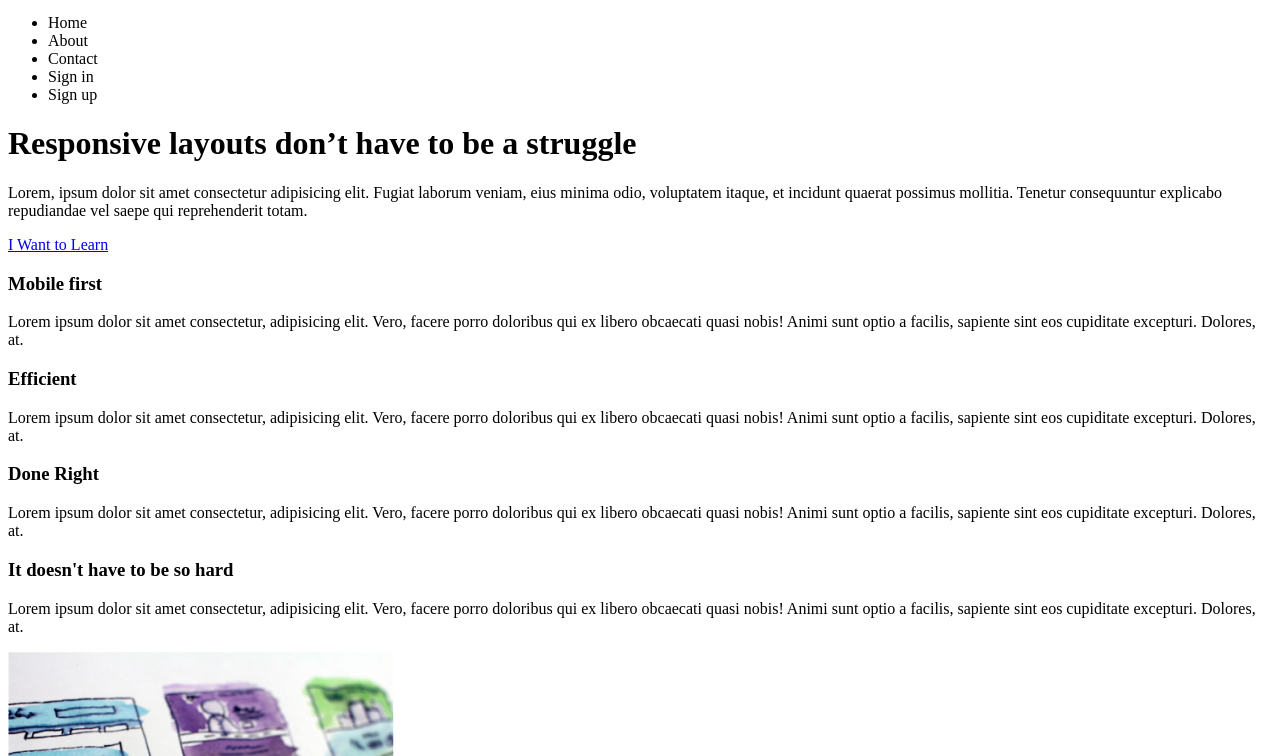
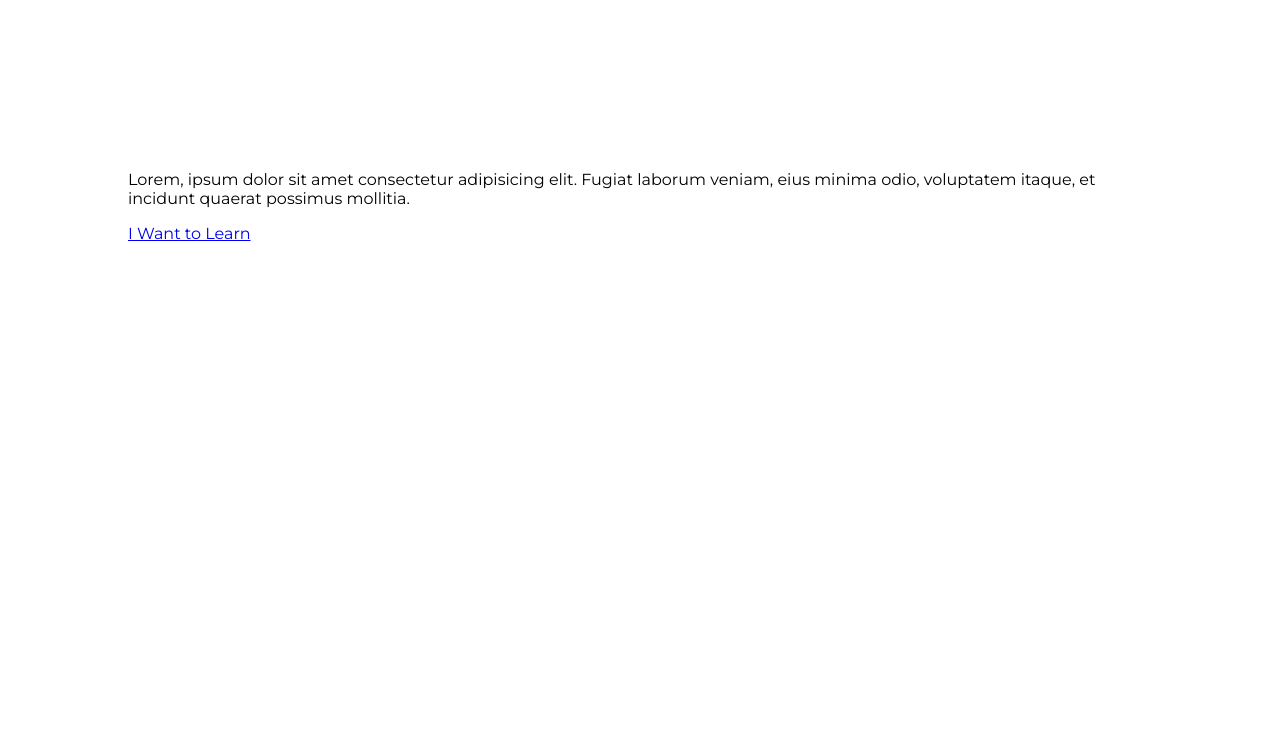
Before and after one commit to eytienne87/responsive-layouts-course, a plain HTML site: page final-challenge/index.html in a window 1280 px wide. Shown: the part 44-800 px from the top of the page. Drawn offline with nearby package versions, Linux system fonts and the light colour scheme.

Commit message:
implemented typography for my h1 in hero section and container class

```diff
--- a/final-challenge/index.html
+++ b/final-challenge/index.html
@@ -5,9 +5,13 @@
   <meta http-equiv="X-UA-Compatible" content="IE=edge">
   <meta name="viewport" content="width=device-width, initial-scale=1.0">
   <title>final challenge</title>
+  <link rel="preconnect" href="https://fonts.googleapis.com">
+  <link rel="preconnect" href="https://fonts.gstatic.com" crossorigin>
+  <link href="https://fonts.googleapis.com/css2?family=Montserrat&family=Oswald:wght@700&display=swap" rel="stylesheet">
+  <link rel="stylesheet" href="style.css">
 </head>
 <body>
-  <div class="header">
+  <!-- <div class="header">
     <a href="#">
       <img src="../nav-challenge (1)/img/logo.svg" alt="conquering responsive layouts">
     </a>
@@ -20,18 +24,18 @@
         <li>Sign up</li>
       </ul>
     </nav>
-  </div>
+  </div> -->
 
   <div class="hero">
     <div class="container">
       <h1>Responsive layouts don’t have to be a struggle</h1>
       <p>
-        Lorem, ipsum dolor sit amet consectetur adipisicing elit. Fugiat laborum veniam, eius minima odio, voluptatem itaque, et incidunt quaerat possimus mollitia. Tenetur consequuntur explicabo repudiandae vel saepe qui reprehenderit totam.
+        Lorem, ipsum dolor sit amet consectetur adipisicing elit. Fugiat laborum veniam, eius minima odio, voluptatem itaque, et incidunt quaerat possimus mollitia.
       </p>
       <a href="#">I Want to Learn</a>
     </div>
   </div>
-
+<!--
   <div class="section-one">
     <div class="text-column">
       <h3>Mobile first</h3>
@@ -91,6 +95,6 @@
 
   <div class="footer">
 
-  </div>
+  </div> -->
 </body>
 </html>
--- a/final-challenge/style.css
+++ b/final-challenge/style.css
@@ -0,0 +1,27 @@
+
+*, *::before, *::after {
+  box-sizing: border-box;
+}
+
+:root {
+  --white-header: #fff;
+  --gold-header: #A59678;
+}
+
+body {
+  margin: 0;
+  font-family: 'Montserrat', sans-serif;
+  font-size: 1rem;
+}
+
+h1 {
+  font-family: 'Oswald', sans-serif;
+  font-size: 4rem;
+  line-height: 1;
+  color: var(--white-header);
+}
+
+.container {
+  width: 80%;
+  margin: 0 auto;
+}
```
